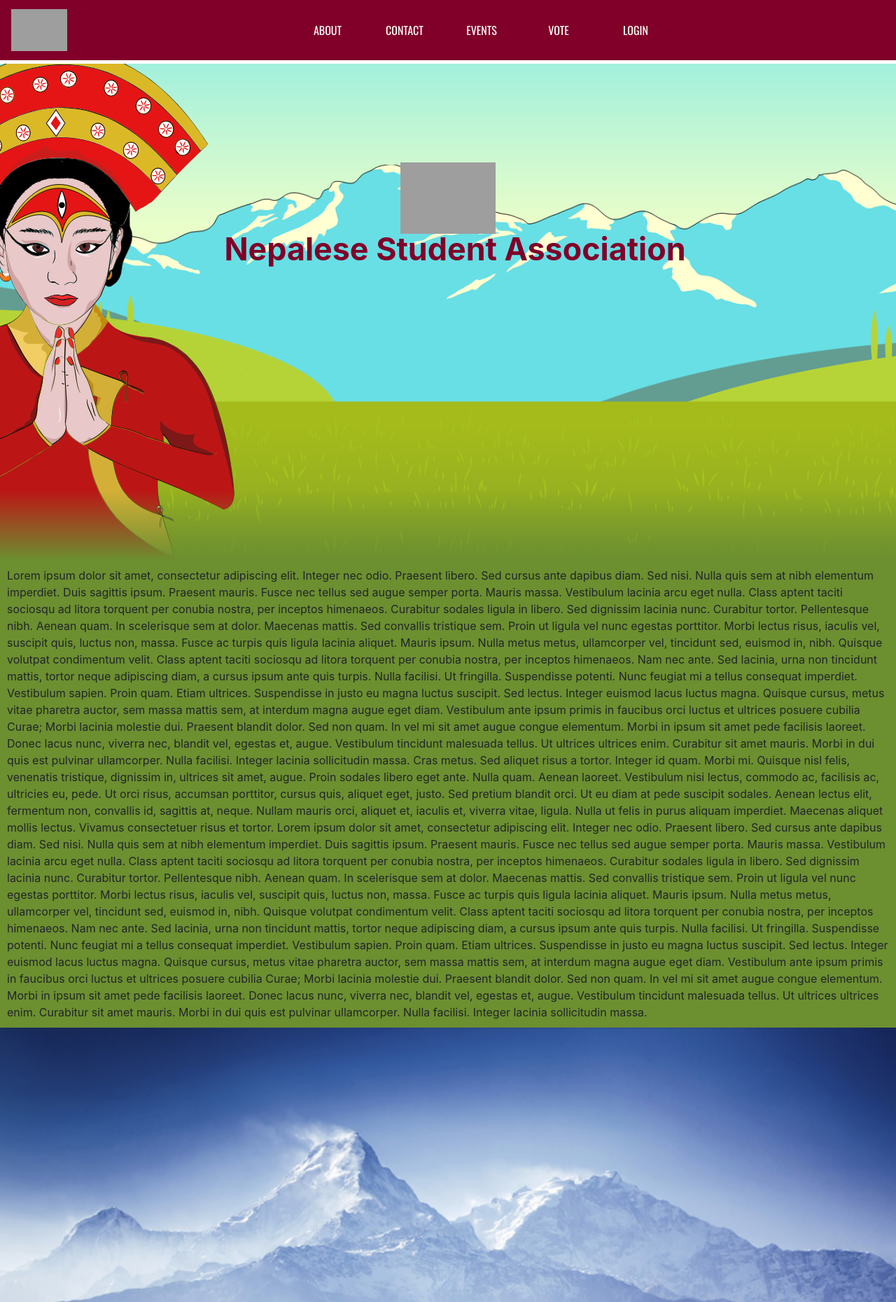
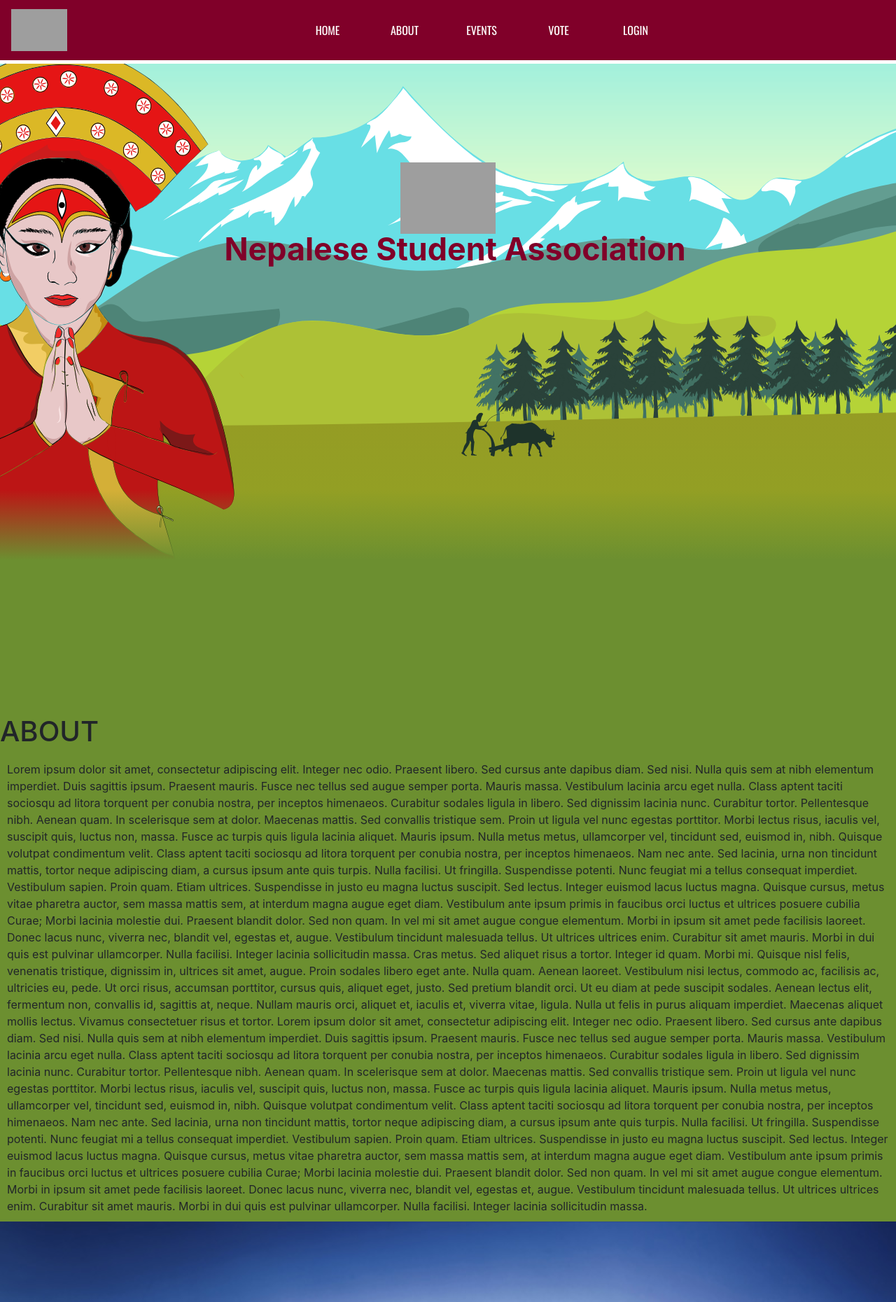
Before and after one commit to AswinTimalsina/NSA2020, a PHP site: page / in a window 1280 px wide. Shown: the top 1860 px of the page at 70% size. Run offline with PHP 8.4, Linux system fonts and the light colour scheme; some libraries are stand-ins or nearby versions; some web fonts are replaced; grey boxes are pictures that could not be loaded.

Commit message:
new graphics

```diff
--- a/index.html
+++ b/index.html
@@ -23,8 +23,8 @@
     </button>
     <div class="collapse navbar-collapse content-center" id="navbarNavAltMarkup">
       <div class="navbar-nav">
-        <a class="nav-item nav-link" href="#about">ABOUT <span class="sr-only">(current)</span></a>
-        <a class="nav-item nav-link" href="#contact">CONTACT</a>
+        <a class="nav-item nav-link" href="#home">HOME <span class="sr-only">(current)</span></a>
+        <a class="nav-item nav-link" href="#about">ABOUT</a>
         <a class="nav-item nav-link" href="#events">EVENTS</a>
         <a class="nav-item nav-link" href="#vote">VOTE</a>
         <a class="nav-item nav-link" href="#login">LOGIN</a>
@@ -37,12 +37,13 @@
       <img class="kumari" src="assets/kum.svg" alt="">
     </div> -->
 
-<section class="parall" id="about">
+<section class="parall" id="home">
 
   <img src="assets/extendedsize/background.png" alt="background" id="backie">
-  <img src="assets/extendedsize/mountains.png" alt="mountains" id="mountains">
-  <img src="assets/extendedsize/background green.png" alt="background-green" id="background-green">
-  <img src="assets/extendedsize/green ground.png" alt="green-ground" id="green-ground">
+  <img src="assets/new svgs/mountain.svg" alt="mountains" id="mountains">
+  <img src="assets/new svgs/dark green.svg" alt="dark-background-green" id="dark-background-green">
+  <img src="assets/new svgs/green background.svg" alt="background-green" id="background-green">
+  <img src="assets/new svgs/green field.svg" alt="green-ground" id="green-ground">
  <div class="kumDiv">
   <img src="assets/svgs1/kum.svg" alt="kumari" class="kumari">
 </div>
@@ -52,7 +53,9 @@
 </div>
 </section>
 
-    <div class="block1" id="contact"><p>Lorem ipsum dolor sit amet, consectetur adipiscing elit. Integer nec odio. Praesent libero. Sed cursus ante dapibus diam. Sed nisi. Nulla quis sem at nibh elementum imperdiet. Duis sagittis ipsum. Praesent mauris. Fusce nec tellus sed augue semper porta. Mauris massa. Vestibulum lacinia arcu eget nulla. Class aptent taciti sociosqu ad litora torquent per conubia nostra, per inceptos himenaeos.
+    <div class="block1" id="about">
+      <h1>ABOUT</h1>
+      <p>Lorem ipsum dolor sit amet, consectetur adipiscing elit. Integer nec odio. Praesent libero. Sed cursus ante dapibus diam. Sed nisi. Nulla quis sem at nibh elementum imperdiet. Duis sagittis ipsum. Praesent mauris. Fusce nec tellus sed augue semper porta. Mauris massa. Vestibulum lacinia arcu eget nulla. Class aptent taciti sociosqu ad litora torquent per conubia nostra, per inceptos himenaeos.
 
         Curabitur sodales ligula in libero. Sed dignissim lacinia nunc. Curabitur tortor. Pellentesque nibh. Aenean quam. In scelerisque sem at dolor. Maecenas mattis. Sed convallis tristique sem. Proin ut ligula vel nunc egestas porttitor. Morbi lectus risus, iaculis vel, suscipit quis, luctus non, massa. Fusce ac turpis quis ligula lacinia aliquet. Mauris ipsum.
 
@@ -144,18 +147,21 @@ let background_green= document.getElementById("background-green");
 let green_ground= document.getElementById("green-ground");
 let kumari= document.getElementById("kumari");
 let nsa_text = document.getElementById("nsa-text");
+let dark_background_green = document.getElementById("dark-background-green");
 
 window.addEventListener('scroll', function(){
 
   var value = window.scrollY;
 
   // backie.style.top = value *0.5+ 'px';
-  mountains.style.top = value*0.5 + 'px';
-  background_green.style.top = value *0.3+ 'px';
+  mountains.style.top = 123 + value*0.8 + 'px';
+  dark_background_green.style.top = 248 + value*0.6+'px';
+  background_green.style.top = 184+value *0.5+ 'px';
+
   // green_ground.style.top = -value *0.02+ 'px';
   // kumari.style.left = -value*2+ 'px';
   kumari.style.top = value+"px!important";
-  // nsa_text.style.top = 200-(value)+"px";
+// nsa_text.style.top = 200-(value)+"px";
   // nsa_text.style.left = value + "px";
 
 })
--- a/style.css
+++ b/style.css
@@ -90,15 +90,31 @@ section.parall{
     /* align-items: center; */
 }
 
-section #backie, #mountains, #background-green, #green-ground{
+section #backie, #mountains, #dark-background-green, #background-green, #green-ground{
     position: absolute;
-    top: 0;
-    left: 0;
+    /* top: 123px; */
     width: 100%;
     height: 100%;
     object-fit: cover;
     pointer-events: none;
 }
+
+section #mountains{
+    top: 123px;
+}
+
+section #green-ground{
+    top: 444px;
+}
+
+section #background-green{
+    top: 184px;
+}
+
+section #dark-background-green{
+    top: 248px;
+}
+
 
 section:before{
     content: '';
@@ -203,6 +219,7 @@ div.middleText{
 
 /* body part */
 .block1{
+    margin-top: 221px;
     width: 100%;
     background : #6C8F30;
 
```
Also changed, not shown: assets/new svgs/dark green.svg (added), assets/new svgs/green background.svg (added), assets/new svgs/green field.svg (added), assets/new svgs/mountain.svg (added), oxen.jpg (added).
